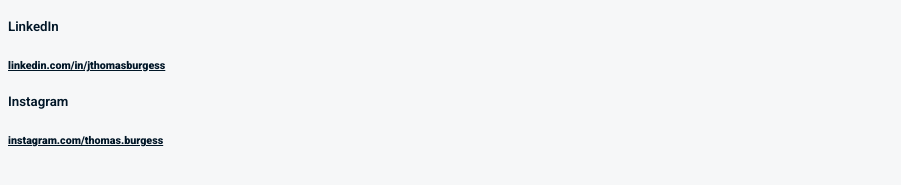
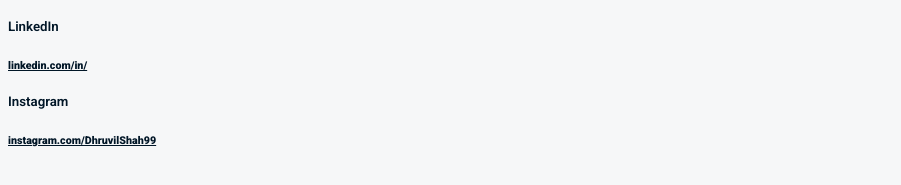
Before and after one commit to DhruvilShah99/DhruvilShah99.github.io, a plain HTML site: page index.html in a window 1280 px wide. Shown: the part 457-642 px from the top of the page, without its empty margins (0-901 px from the left). Drawn offline with Linux system fonts and the light colour scheme.

Commit message:
Update index.html

```diff
--- a/index.html
+++ b/index.html
@@ -82,11 +82,11 @@ h6 {
 		<div class="row">
 			<div class="col-4">
 			<h5>LinkedIn</h5>
-			<h6><a href="https://www.linkedin.com/in/jthomasburgess/" target="_blank">linkedin.com/in/jthomasburgess</a></h6>
+			<h6><a href="https://www.linkedin.com/in/dhruvil.shah1999@gmail.com/" target="_blank">linkedin.com/in/</a></h6>
 			</div>
 			<div class="col-4">
 			<h5>Instagram</h5>
-			<h6><a href="https://www.instagram.com/thomas.burgess/" target="_blank">instagram.com/thomas.burgess</a></h6>
+			<h6><a href="https://www.instagram.com/DhruvilShah99/" target="_blank">instagram.com/DhruvilShah99</a></h6>
 			</div>
 
 		</div>
```
